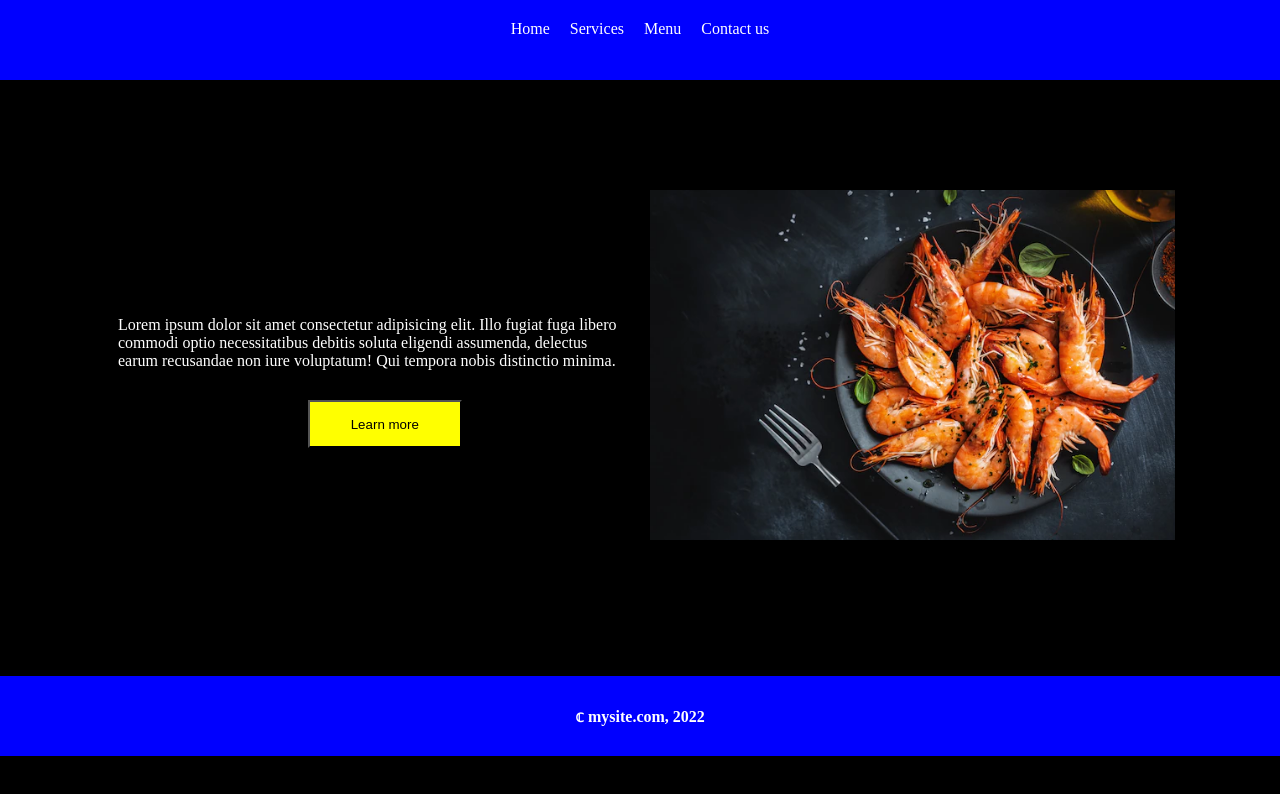
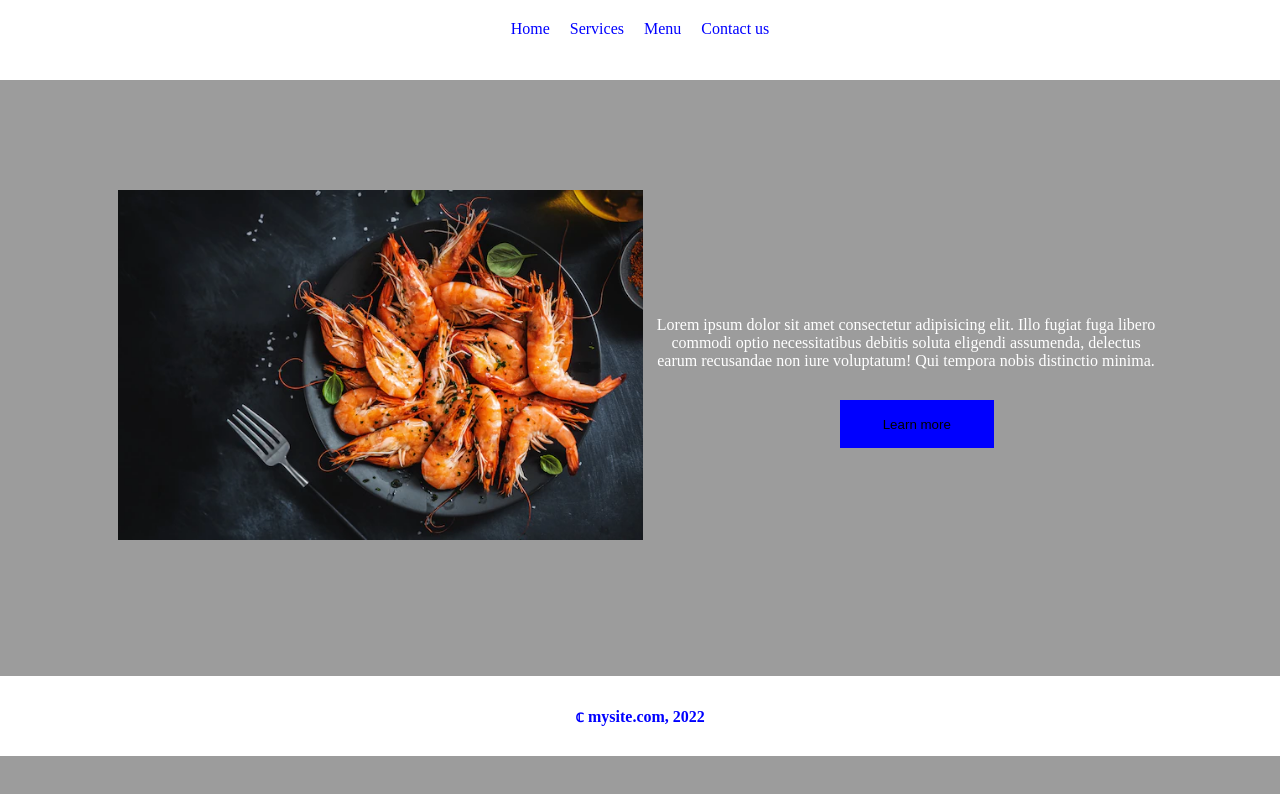
Before and after one commit to danielomigie/dappetite, a plain HTML site: page index.html in a window 1280 px wide. Drawn offline with Linux system fonts and the light colour scheme.

Commit message:
Second version

```diff
--- a/index.html
+++ b/index.html
@@ -22,6 +22,10 @@
 
         <div class="main">
 
+            <div class="img">
+                <img src="./image/schoolstuff3/food7.webp" alt="">
+            </div>
+
             <div class="text">
                 <p>Lorem ipsum dolor sit amet consectetur adipisicing elit.
                     Illo fugiat fuga libero commodi optio necessitatibus debitis
@@ -29,10 +33,6 @@
                     non iure voluptatum! Qui tempora nobis distinctio minima.</p>
 
                 <button class="bt1">Learn more</button>
-            </div>
-
-            <div class="img">
-                <img src="./image/schoolstuff3/food7.webp" alt="">
             </div>
 
         </div>
--- a/style.css
+++ b/style.css
@@ -7,14 +7,14 @@
 .con{
     width: 100%;
     height: 100vh;
-    background: black;
+    background: rgb(156, 156, 156);
 }
 
 
 .nav{
     width: 100%;
     height: 80px;
-    background: blue;
+    background: white;
 }
 
 ul{
@@ -26,7 +26,7 @@ ul{
 }
 
 ul a{
-    color: white;
+    color: blue;
     margin: 10px;
     text-decoration: none;
 }
@@ -50,13 +50,18 @@ ul a{
     color: white;
 }
 
+p{
+    text-align: center;
+}
+
 .bt1{
     width: 30%;
     height: 3rem;
     position: relative;
     top: 30px;
     left: 190px;
-    background-color: yellow;
+    background-color: blue;
+    border: none;
 }
 
 img{
@@ -66,11 +71,11 @@ img{
 .footer{
     width: 100%;
     height: 80px;
-    background: blue;
+    background: white;
     position: relative;
     top: 222px;
     display: flex;
     justify-content: center;
     align-items: center;
-    color: white;
+    color: blue;
 }
```
Also changed, not shown: about.html (+5 -4 lines), services.html (+5 -2 lines).
